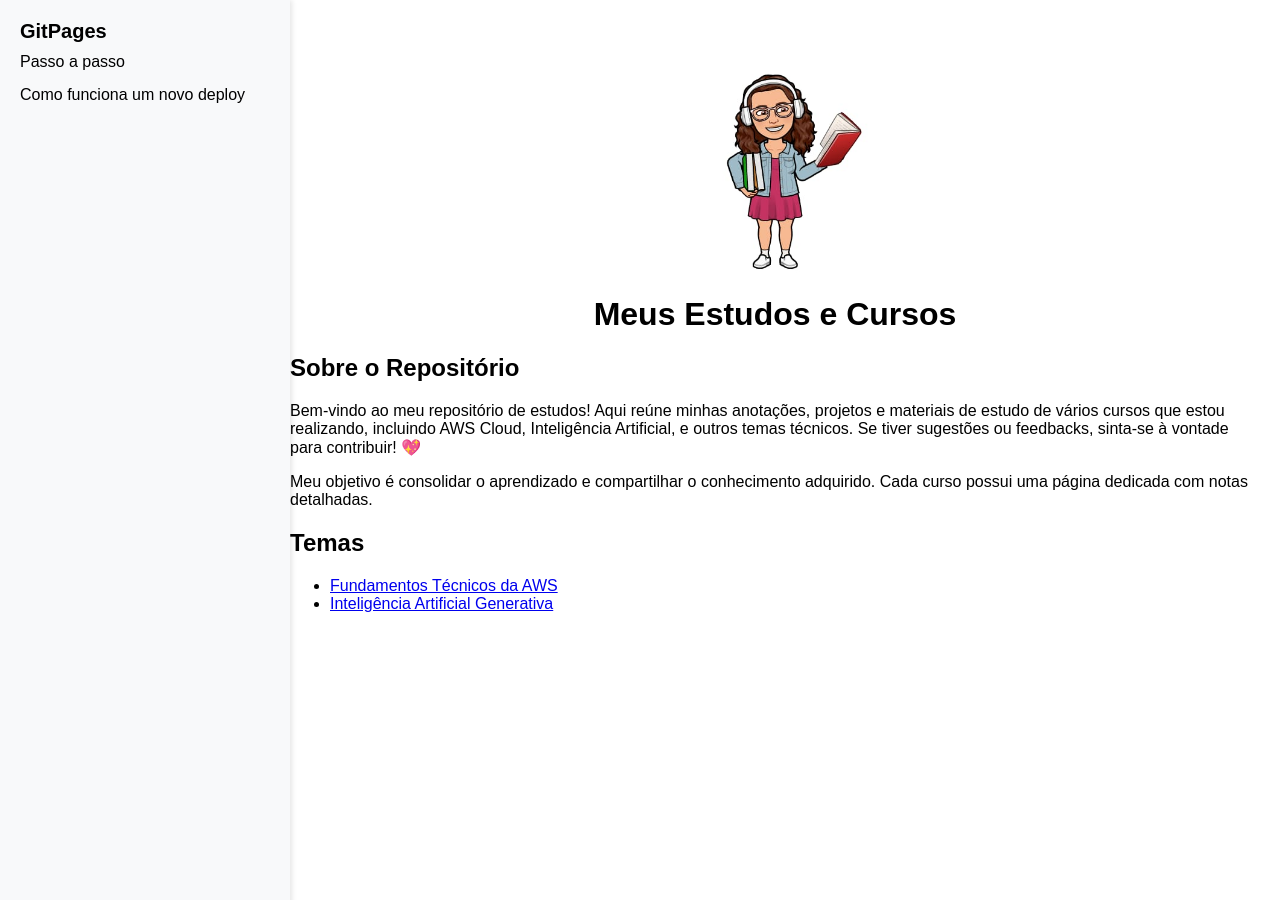
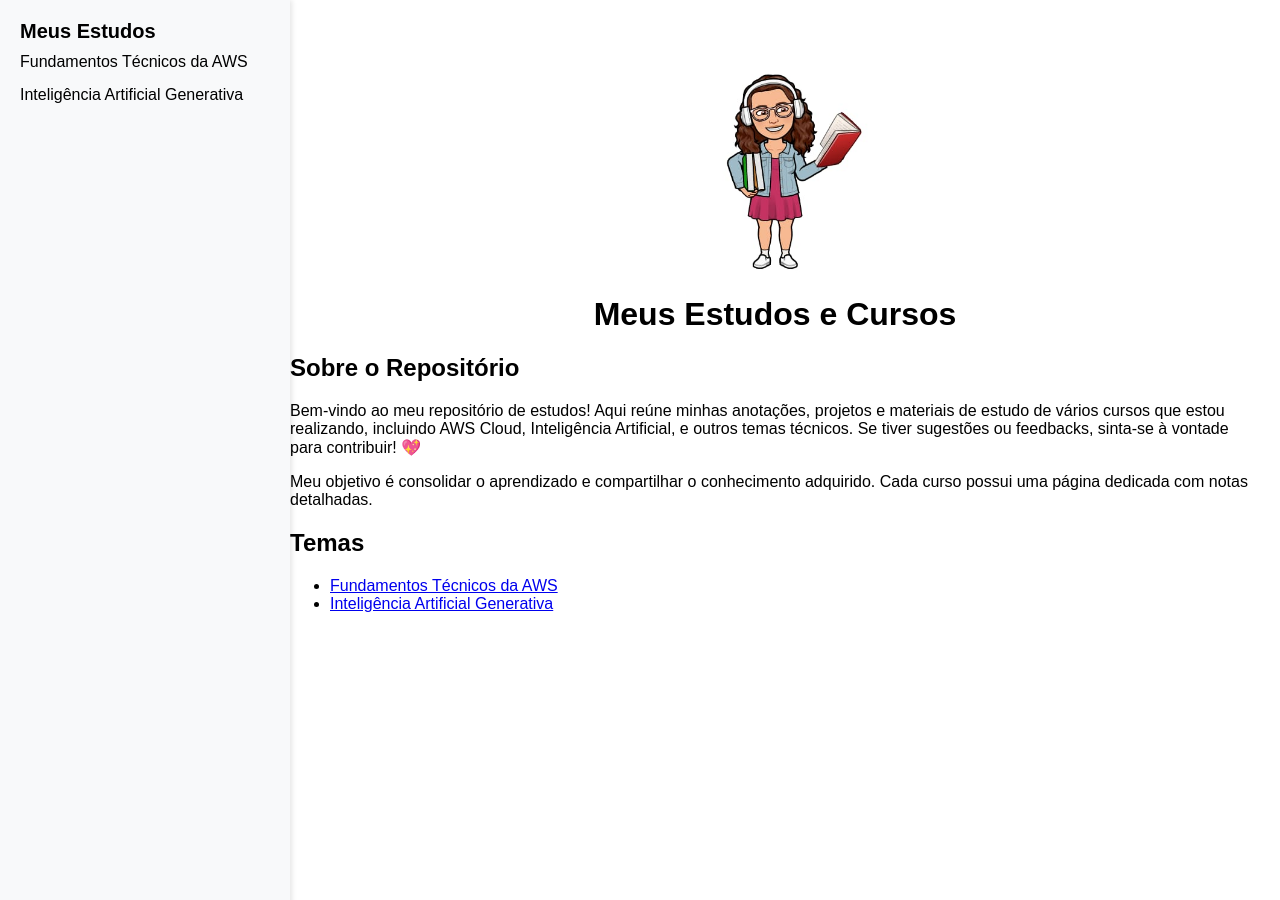
Before and after one commit to DeboraMSantos/AnotacoesEstudos, a Jekyll site: the page built from index.md, in a window 1280 px wide. Built offline with Jekyll 4.4.1, drawn with Linux system fonts in a browser that asks for light colours.

Commit message:
Meus Estudos

```diff
--- a/_layouts/default.html
+++ b/_layouts/default.html
@@ -62,10 +62,16 @@
   <body>
     <!-- Menu Lateral -->
     <nav>
-      <h1>GitPages</h1>
+      <h1>Meus Estudos</h1>
       <ul>
-        <li><a href="/passo-a-passo.html">Passo a passo</a></li>
-        <li><a href="/como-funciona.html">Como funciona um novo deploy</a></li>
+        <li>
+          <a href="/fundamentos_tecnicos_aws.md">Fundamentos Técnicos da AWS</a>
+        </li>
+        <li>
+          <a href="/inteligencia_artificial_generativa.md"
+            >Inteligência Artificial Generativa</a
+          >
+        </li>
       </ul>
     </nav>
 
```
